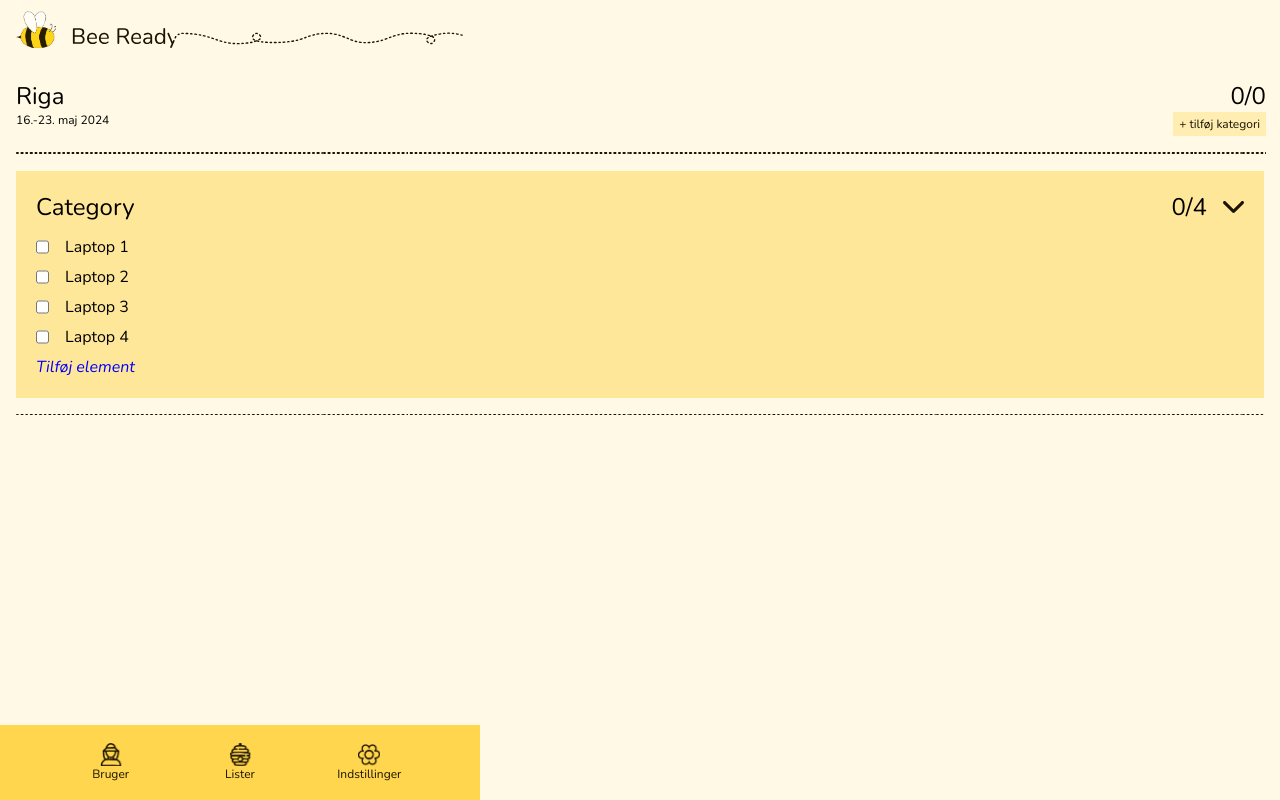
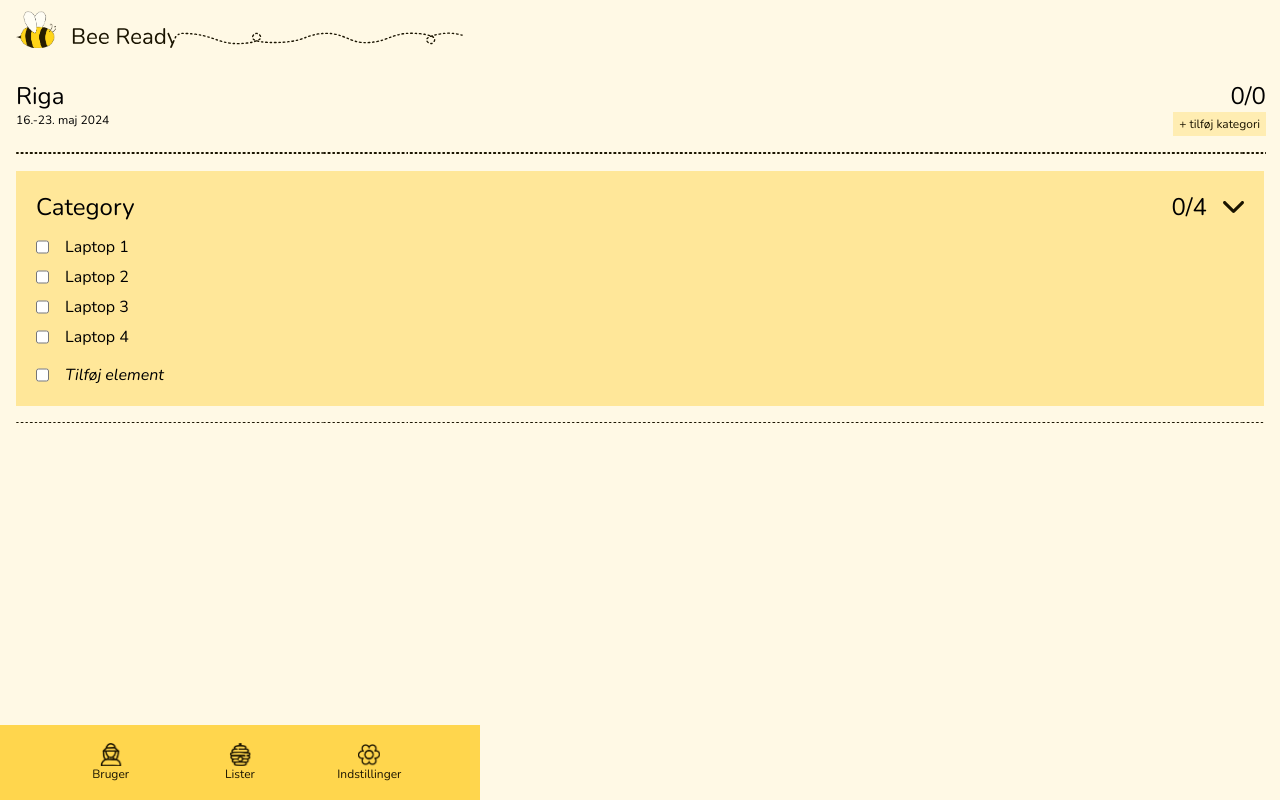
Before and after one commit to simon767b/beeReady, a React (Vite) app: page /Pakkeliste in a window 1280 px wide. Built offline with nearby package versions, Linux system fonts and the light colour scheme.

Commit message:
tilføj element knap

```diff
--- a/src/components/Category.jsx
+++ b/src/components/Category.jsx
@@ -3,15 +3,18 @@ import Check from "./Check";
 
 export default function Category() {
    const [isExpanded, setIsExpanded] = useState(true);
+   const [newItemLabel, setNewItemLabel] = useState(""); // Track the new item label
+   const [isInputVisible, setIsInputVisible] = useState(false); // Track input field visibility
+   const [isAddingItem, setIsAddingItem] = useState(false); // Track if we are adding an item
    const [items, setItems] = useState([
       { id: 1, label: "Laptop 1", checked: false },
       { id: 2, label: "Laptop 2", checked: false },
       { id: 3, label: "Laptop 3", checked: false },
       { id: 4, label: "Laptop 4", checked: false },
+      { id: 5, label: "Tilføj element", checked: false }, // This is the "Add item" button
    ]);
-   const [isAdding, setIsAdding] = useState(false);
-   const [newItemLabel, setNewItemLabel] = useState("");
 
+   // Handle checkbox toggle
    const handleCheckboxChange = (id) => {
       setItems((prevItems) =>
          prevItems.map((item) =>
@@ -20,23 +23,36 @@ export default function Category() {
       );
    };
 
-   const handleAddItem = () => {
-      if (newItemLabel.trim() === "") return;
-
+   // Add a new item to the list when input loses focus
+   const addItem = () => {
+      if (newItemLabel.trim() === "") {
+         setIsInputVisible(false); // Hide the input field if no item was added
+         setIsAddingItem(false); // Reset adding item state
+         return;
+      }
       const newItem = {
-         id: items.length + 1,
+         id: items.length + 1, // Assign a new ID
          label: newItemLabel,
          checked: false,
       };
+      setItems((prevItems) => [
+         ...prevItems.slice(0, prevItems.length - 1), // Exclude "Tilføj element"
+         newItem,
+         prevItems[prevItems.length - 1], // Add "Tilføj element" back at the end
+      ]);
+      setNewItemLabel(""); // Clear the input field after adding
+      setIsInputVisible(false); // Hide the input field after adding the item
+      setIsAddingItem(false); // Reset adding item state
+   };
 
-      // Prepend the new item to the array
-      setItems((prevItems) => [newItem, ...prevItems]);
-      setNewItemLabel(""); // Clear input after adding
-      setIsAdding(false); // Hide input field after adding
+   // Show input field when "Tilføj element" is clicked
+   const showInputField = () => {
+      setIsInputVisible(true);
+      setIsAddingItem(true); // Set adding item state to true
    };
 
    const totalCheckedItems = items.filter((item) => item.checked).length;
-   const totalItems = items.length;
+   const totalItems = items.length - 1; // Assuming the last item is "Tilføj element"
 
    const toggleList = () => {
       setIsExpanded((prevState) => !prevState);
@@ -46,7 +62,8 @@ export default function Category() {
       <>
          <div className="category">
             <div className="category-header">
-               <h2>{Category.name}</h2>
+               <h2>Category</h2>{" "}
+               {/* Or you can replace with dynamic category name */}
                <div>
                   <h2>{`${totalCheckedItems}/${totalItems}`}</h2>
                   <img
@@ -54,7 +71,9 @@ export default function Category() {
                      alt="Toggle list"
                      onClick={toggleList}
                      style={{
-                        transform: isExpanded ? "rotate(360deg)" : "rotate(270deg)",
+                        transform: isExpanded
+                           ? "rotate(360deg)"
+                           : "rotate(270deg)",
                         transition: "transform 0.5s",
                         cursor: "pointer",
                      }}
@@ -65,32 +84,43 @@ export default function Category() {
                <ul style={{ transition: "transform 0.5s" }}>
                   {items.map((item) => (
                      <li key={item.id}>
+                        {item.label !== "Tilføj element" && (
+                           <>
                               <Check
                                  checked={item.checked}
                                  onChange={() => handleCheckboxChange(item.id)}
                               />
                               {item.label}
+                           </>
+                        )}
                      </li>
                   ))}
-                  <li key="add-item">
-                     {isAdding ? (
-                        <>
+
+                  {/* Conditionally render input field only when isInputVisible is true */}
+                  {isInputVisible && (
+                     <li key="input-field">
+                        <Check />
                         <input
+                           style={{
+                              display: isAddingItem ? "block" : "none", // Change display based on isAddingItem
+                           }}
+                           className="input-category"
                            type="text"
+                           placeholder="Add new item"
                            value={newItemLabel}
                            onChange={(e) => setNewItemLabel(e.target.value)}
-                              placeholder="New item"
+                           onBlur={addItem} // Submit when user clicks away
+                           autoFocus // Automatically focus on the input field when it's shown
                         />
-                           <button onClick={handleAddItem}>Add</button>
-                        </>
-                     ) : (
-                        <span
-                           onClick={() => setIsAdding(true)}
-                           style={{ cursor: "pointer", color: "blue" }}
+                     </li>
+                  )}
+
+                  {/* Always show "Tilføj element" button in its own line */}
+                  <li
+                     onClick={showInputField}
+                     key="tilfoj-element" // Ensure a key is present
                   >
-                           Tilføj element
-                        </span>
-                     )}
+                     <Check /> Tilføj element
                   </li>
                </ul>
             )}
--- a/src/index.css
+++ b/src/index.css
@@ -462,6 +462,17 @@ main {
   gap: 1rem;
 }
 
+.input-category {
+background-color: var(--color4);
+border: none;
+height: 21.5px;
+}
+
+/* .category li:nth-last-child(2) {
+  display: none;
+} */
+
+
 /* Bruger */
 
 /* Log ind */
```
Lines whose indentation alone changed are shown as unchanged.
